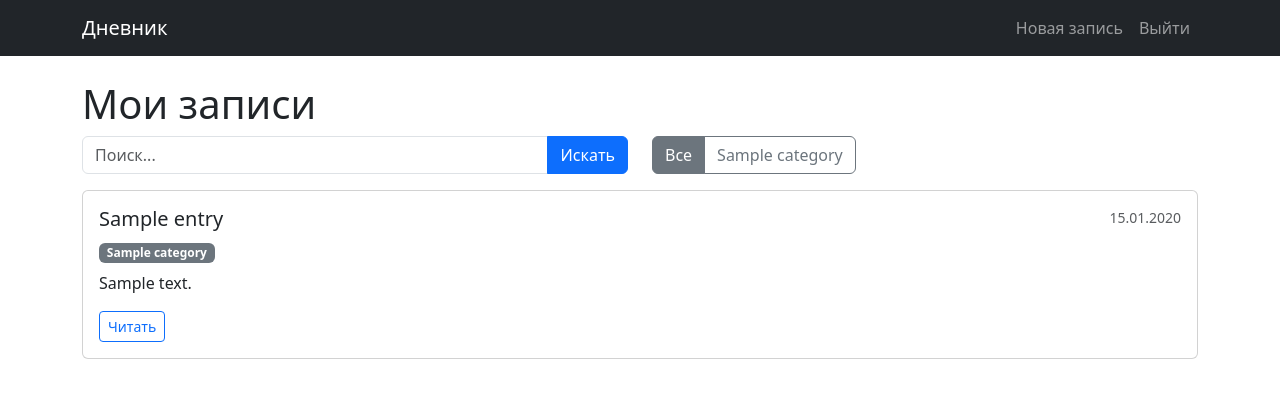
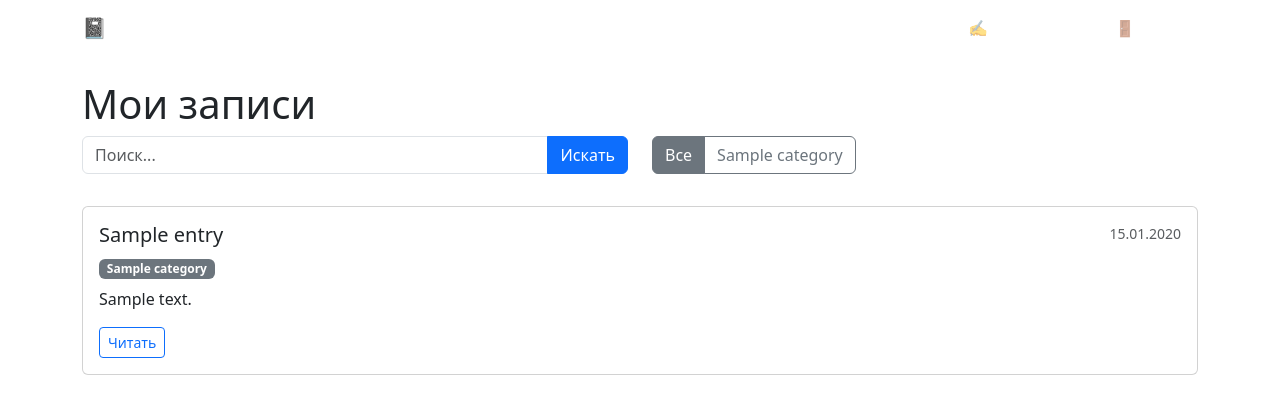
Before and after one commit to ildar-vk/diary, a Django app: page / in a window 1280 px wide. Shown: the top 414 px of the page. Run offline with Django 4.2, Linux system fonts and the light colour scheme; a user stored in the database is signed in; tables that the repository leaves empty hold one stand-in row (values such as "Sample post").

Commit message:
Fix-stile

```diff
--- a/templates/base.html
+++ b/templates/base.html
@@ -5,17 +5,18 @@
     <meta name="viewport" content="width=device-width, initial-scale=1.0">
     <title>Личный дневник</title>
     <link href="https://cdn.jsdelivr.net/npm/bootstrap@5.3.0/dist/css/bootstrap.min.css" rel="stylesheet">
+    <link rel="stylesheet" href="/static/css/diary.css">
 </head>
 <body>
-    <nav class="navbar navbar-expand-lg navbar-dark bg-dark">
+    <nav class="navbar navbar-expand-lg navbar-dark">
         <div class="container">
-            <a class="navbar-brand" href="/">Дневник</a>
+            <a class="navbar-brand" href="/">📓 Дневник</a>
             <div class="navbar-nav ms-auto">
                 {% if user.is_authenticated %}
-                    <a class="nav-link" href="{% url 'entry_create' %}">Новая запись</a>
+                    <a class="nav-link" href="{% url 'entry_create' %}">✍️ Новая запись</a>
                     <form method="post" action="{% url 'logout' %}" class="d-inline">
                         {% csrf_token %}
-                        <button type="submit" class="btn btn-link nav-link">Выйти</button>
+                        <button type="submit" class="btn btn-link nav-link">🚪 Выйти</button>
                     </form>
                 {% else %}
                     <a class="nav-link" href="{% url 'login' %}">Войти</a>
--- a/templates/diary/entry_list.html
+++ b/templates/diary/entry_list.html
@@ -2,8 +2,8 @@
 {% block content %}
 <h1>Мои записи</h1>
 
-<div class="row mb-3">
-    <div class="col-md-6">
+<div class="row mb-4">
+    <div class="col-md-6 mb-2">
         <form method="get">
             <div class="input-group">
                 <input type="text" name="q" class="form-control" placeholder="Поиск..." value="{{ request.GET.q }}">
@@ -12,7 +12,7 @@
         </form>
     </div>
     <div class="col-md-6">
-        <div class="btn-group">
+        <div class="btn-group flex-wrap">
             <a href="?" class="btn btn-outline-secondary {% if not request.GET.category %}active{% endif %}">Все</a>
             {% for cat in categories %}
                 <a href="?category={{ cat.id }}" class="btn btn-outline-secondary {% if request.GET.category == cat.id|stringformat:'s' %}active{% endif %}">{{ cat.name }}</a>
@@ -23,22 +23,26 @@
 
 {% if entries %}
     {% for entry in entries %}
-        <div class="card mb-3">
+        <div class="card">
             <div class="card-body">
-                <div class="d-flex justify-content-between">
-                    <h5 class="card-title">{{ entry.title }}</h5>
-                    <small class="text-muted">{{ entry.entry_date|date:"d.m.Y" }}</small>
+                <div class="d-flex justify-content-between align-items-start mb-2">
+                    <h5 class="card-title mb-0">{{ entry.title }}</h5>
+                    <small class="text-muted ms-3">{{ entry.entry_date|date:"d.m.Y" }}</small>
                 </div>
                 {% if entry.category %}
                     <span class="badge bg-secondary mb-2">{{ entry.category.name }}</span>
                 {% endif %}
-                <p class="card-text">{{ entry.content|truncatewords:30 }}</p>
+                <p class="card-text">{{ entry.content|truncatewords:50 }}</p>
                 <a href="{% url 'entry_detail' entry.pk %}" class="btn btn-sm btn-outline-primary">Читать</a>
             </div>
         </div>
     {% endfor %}
     {% include 'diary/pagination.html' %}
 {% else %}
-    <p>Нет записей. <a href="{% url 'entry_create' %}">Создать</a></p>
+    <div class="card">
+        <div class="card-body">
+            <p>Нет записей. <a href="{% url 'entry_create' %}">Создать первую</a></p>
+        </div>
+    </div>
 {% endif %}
 {% endblock %}
```
Also changed, not shown: db.sqlite3 (deleted).
